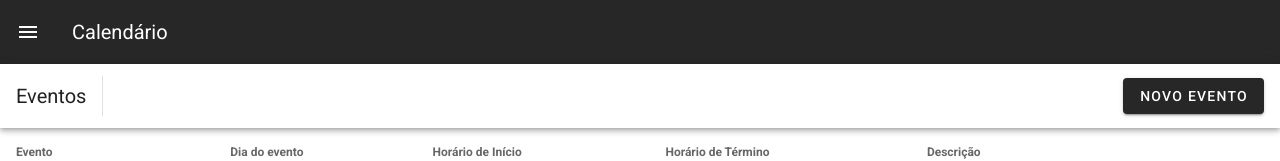
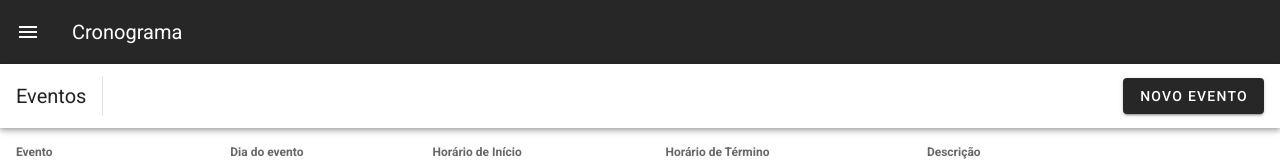
Before and after one commit to ericksouzatech/projeto-residencia3, a Vue app: page /#/calendario in a window 1280 px wide. Shown: the top 161 px of the page. Built offline with nearby package versions, Linux system fonts and the light colour scheme.

Commit message:
Upando para o repositorio

```diff
--- a/src/config/index.js
+++ b/src/config/index.js
@@ -1,5 +1,6 @@
 // Import the functions you need from the SDKs you need
 import { initializeApp } from "firebase/app";
+import { getAuth } from "firebase/auth"
 // TODO: Add SDKs for Firebase products that you want to use
 // https://firebase.google.com/docs/web/setup#available-libraries
 
@@ -15,3 +16,5 @@ const firebaseConfig = {
 
 // Initialize Firebase
 const app = initializeApp(firebaseConfig);
+
+export const auth = getAuth();
--- a/src/pages/BibliotecaPage.vue
+++ b/src/pages/BibliotecaPage.vue
@@ -31,7 +31,7 @@
               </v-list-item>
 
               <v-list-item>
-                <v-list-item-title @click="goTo('/calendario')">Calendário</v-list-item-title>
+                <v-list-item-title @click="goTo('/calendario')">Cronograma</v-list-item-title>
               </v-list-item>
 
               <v-list-item>
--- a/src/pages/CalendarioPage.vue
+++ b/src/pages/CalendarioPage.vue
@@ -3,7 +3,7 @@
       <v-main>
         <v-app-bar dark>
           <v-app-bar-nav-icon @click.stop="drawer = !drawer"></v-app-bar-nav-icon>
-          <v-app-bar-title>Calendário</v-app-bar-title>
+          <v-app-bar-title>Cronograma</v-app-bar-title>
         </v-app-bar>
         <v-navigation-drawer
         v-model="drawer"
@@ -32,7 +32,7 @@
               </v-list-item>
 
               <v-list-item>
-                <v-list-item-title @click="goTo('/calendario')">Calendário</v-list-item-title>
+                <v-list-item-title @click="goTo('/calendario')">Cronograma</v-list-item-title>
               </v-list-item>
 
               <v-list-item>
@@ -229,7 +229,7 @@
               </v-container>
             </v-card-text>
             <v-card-actions>
-              <v-btn color="primary" text @click="excluirEvento(index)">Excluir evento</v-btn>
+              <v-btn color="primary" text @click="excluirEvento">Excluir evento</v-btn>
               <v-spacer></v-spacer>
               <v-btn color="primary" text @click="cancelarEdicao">Cancelar</v-btn>
               <v-btn color="primary" text @click="salvarEdicao">Salvar</v-btn>
@@ -308,14 +308,23 @@
         this.novoEvento = { name: '', date: null, inicio: '', fim: '', desc: '' };
         this.dialog = false;
       },
-      excluirEvento(index) {
-        this.eventos.splice(index, 1)
-        this.dialogEditar = false;
-        this.eventoEditando = { name: '', date: null, inicio: '', fim: '', desc: '' };
+      excluirEvento() {
+        if (confirm("Tem certeza que deseja excluir este evento?")) {
+          this.eventos.splice(this.indexEditado, 1);
+          this.dialogEditar = false;
+          this.eventoEditando = { name: '', date: null, inicio: '', fim: '', desc: '' };
+          this.indexEditado = -1;
+        }
+        else {
+          this.dialogEditar = false;
+          this.eventoEditando = { name: '', date: null, inicio: '', fim: '', desc: '' };
+          this.indexEditado = -1;
+        }
       },
       editarEvento(evento) {
         this.eventoEditando = { ...evento };
         this.dialogEditar = true;
+        this.indexEditado = this.eventos.indexOf(evento);
       },
       salvarEdicao() {
         this.eventos.splice(this.indexEditado, 1, { ...this.eventoEditando });
--- a/src/pages/CursosPage.vue
+++ b/src/pages/CursosPage.vue
@@ -31,7 +31,7 @@
               </v-list-item>
 
               <v-list-item>
-                <v-list-item-title @click="goTo('/calendario')">Calendário</v-list-item-title>
+                <v-list-item-title @click="goTo('/calendario')">Cronograma</v-list-item-title>
               </v-list-item>
 
               <v-list-item>
--- a/src/pages/ForumPage.vue
+++ b/src/pages/ForumPage.vue
@@ -31,7 +31,7 @@
               </v-list-item>
 
               <v-list-item>
-                <v-list-item-title @click="goTo('/calendario')">Calendário</v-list-item-title>
+                <v-list-item-title @click="goTo('/calendario')">Cronograma</v-list-item-title>
               </v-list-item>
 
               <v-list-item>
--- a/src/pages/HomePage.vue
+++ b/src/pages/HomePage.vue
@@ -1,5 +1,6 @@
 <template>
     <v-app>
+      <v-main>
         <v-app-bar dark>
           <v-app-bar-nav-icon @click.stop="drawer = !drawer"></v-app-bar-nav-icon>
           <v-app-bar-title>Home</v-app-bar-title>
@@ -31,7 +32,7 @@
               </v-list-item>
 
               <v-list-item>
-                <v-list-item-title @click="goTo('/calendario')">Calendário</v-list-item-title>
+                <v-list-item-title @click="goTo('/calendario')">Cronograma</v-list-item-title>
               </v-list-item>
 
               <v-list-item>
@@ -44,6 +45,10 @@
             </v-list-item-group>
           </v-list>
         </v-navigation-drawer>
+        <div>
+          Seja bem vindo!
+        </div>
+      </v-main>
     </v-app>
 </template>
 
--- a/src/pages/UsuariosPage.vue
+++ b/src/pages/UsuariosPage.vue
@@ -31,7 +31,7 @@
               </v-list-item>
 
               <v-list-item>
-                <v-list-item-title @click="goTo('/calendario')">Calendário</v-list-item-title>
+                <v-list-item-title @click="goTo('/calendario')">Cronograma</v-list-item-title>
               </v-list-item>
 
               <v-list-item>
```
Also changed, not shown: src/pages/LoginView.vue (added, +34 -0 lines).
